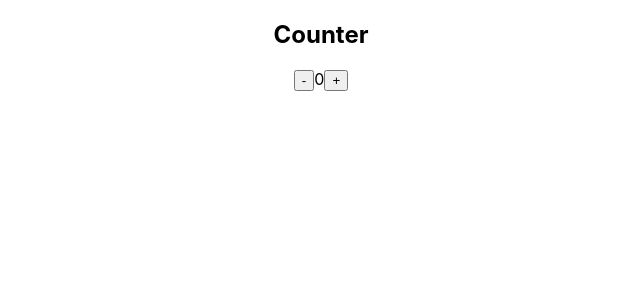
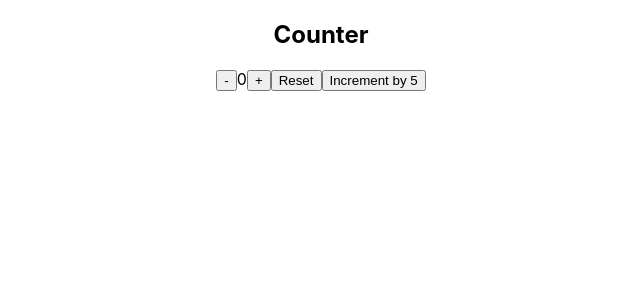
Before and after one commit to ylmgrbzz/React-Redux-Toolkit-Tutorial, a React (Create React App) app: page / in a window 1280 px wide. Shown: the top 300 px of the page, without its empty margins (319-959 px from the left). Built offline with nearby package versions, Linux system fonts and the light colour scheme.

Commit message:
Add reset and incrementByAmount functionality to Counter component

```diff
--- a/src/features/counter/Counter.js
+++ b/src/features/counter/Counter.js
@@ -1,6 +1,6 @@
 import React from "react";
 import { useSelector, useDispatch } from "react-redux";
-import { decrement, increment } from "./CounterSlice";
+import { decrement, increment, reset, incrementByAmount } from "./CounterSlice";
 
 const Counter = () => {
   const count = useSelector((state) => state.counter.count);
@@ -13,6 +13,10 @@ const Counter = () => {
         <button onClick={() => dispatch(decrement())}>-</button>
         <span>{count}</span>
         <button onClick={() => dispatch(increment())}>+</button>
+        <button onClick={() => dispatch(reset())}>Reset</button>
+        <button onClick={() => dispatch(incrementByAmount(5))}>
+          Increment by 5
+        </button>
       </div>
     </section>
   );
--- a/src/features/counter/CounterSlice.js
+++ b/src/features/counter/CounterSlice.js
@@ -14,9 +14,18 @@ export const counterSlice = createSlice({
     decrement: (state) => {
       state.count -= 1;
     },
+
+    reset: (state) => {
+      state.count = 0;
+    },
+
+    incrementByAmount: (state, action) => {
+      state.count += action.payload;
+    },
   },
 });
 
-export const { increment, decrement } = counterSlice.actions;
+export const { increment, decrement, reset, incrementByAmount } =
+  counterSlice.actions;
 
 export default counterSlice.reducer;
```
